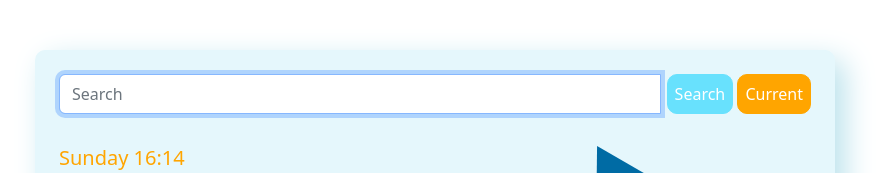
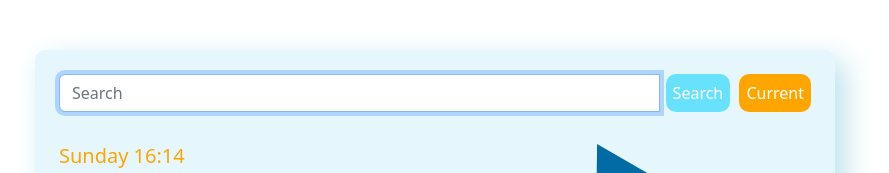
Before and after one commit to Mashawabupr/SheCodes_WeatherProject, a plain HTML site: page index.html in a window 1280 px wide. Shown: the top 173 px of the page, without its empty margins (205-1094 px from the left). Drawn offline with nearby package versions, Linux system fonts and the light colour scheme; no server answers.

Commit message:
i hope final change

```diff
--- a/index.html
+++ b/index.html
@@ -23,10 +23,10 @@
                         <input type="search" autocomplete="off"
                         autofocus="on" class="form-control" placeholder="Search" id="city" >
                         <div class="input-group-append" id="button-addon4">
-                        <input class="btn primary"
+                        <input class="primary"
 
                         type="submit" value="Search" id = "sity_search"></input>
-                        <input class="btn danger" type="submit" value="Current" id="searchCurrentPosition"></input>
+                        <input class="danger" type="submit" value="Current" id="searchCurrentPosition"></input>
                         </div>
                     </div>
                     </form>
--- a/wireframe.css
+++ b/wireframe.css
@@ -1,3 +1,16 @@
+:root {
+  --colorOfSun: orange;
+  --colorOfSea: #68e1fd;
+}
+.primary,
+.danger {
+  border: none;
+  color: white;
+  transition: 0.3s;
+  margin-left: 5px;
+  padding: 7px;
+  border-radius: 10px;
+}
 body {
   color: gray;
 }
@@ -41,10 +54,13 @@ svg {
 }
 .gradusis {
   font-size: 60px;
-  color: orange;
+  color: var(--colorOfSun);
 }
+h2,
+h5,
+span,
 .temp {
-  color: orange;
+  color: var(--colorOfSun);
 }
 .fandc {
   margin-bottom: 40px;
@@ -61,18 +77,13 @@ svg {
   text-align: center;
   font-size: 15px;
 }
-
 .openSourceCode a {
   margin: 0 5px;
 }
 .svgW {
   width: 110%;
 }
-.btn {
-  padding: 7px;
-  color: white;
-  border-radius: 10px;
-}
+
 .primary {
   margin-left: 5px;
   background-color: #68e1fd;
@@ -85,21 +96,13 @@ svg {
   border-color: #46c4e0;
 }
 .danger {
-  background-color: orange;
-  border-color: orange;
+  background-color: var(--colorOfSun);
+  border-color: var(--colorOfSun);
   transition: 0.3s;
 }
-h2,
-h5,
-span {
-  color: orange;
-}
+
 .danger:hover,
 .danger:active {
   background-color: rgb(230, 156, 21);
   border-color: rgb(230, 156, 21);
 }
-.btn:hover,
-.btn:active {
-  color: white;
-}
```
